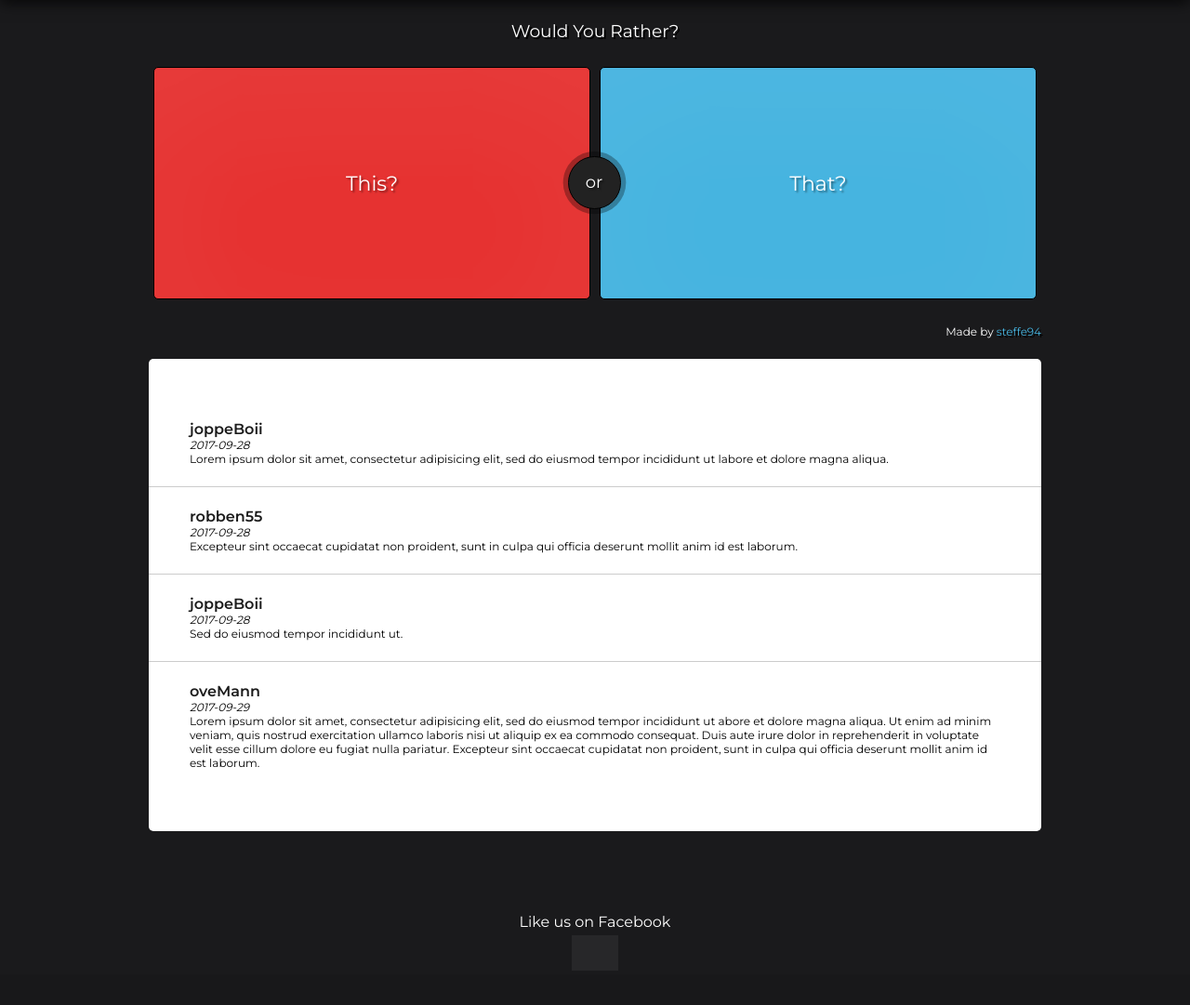
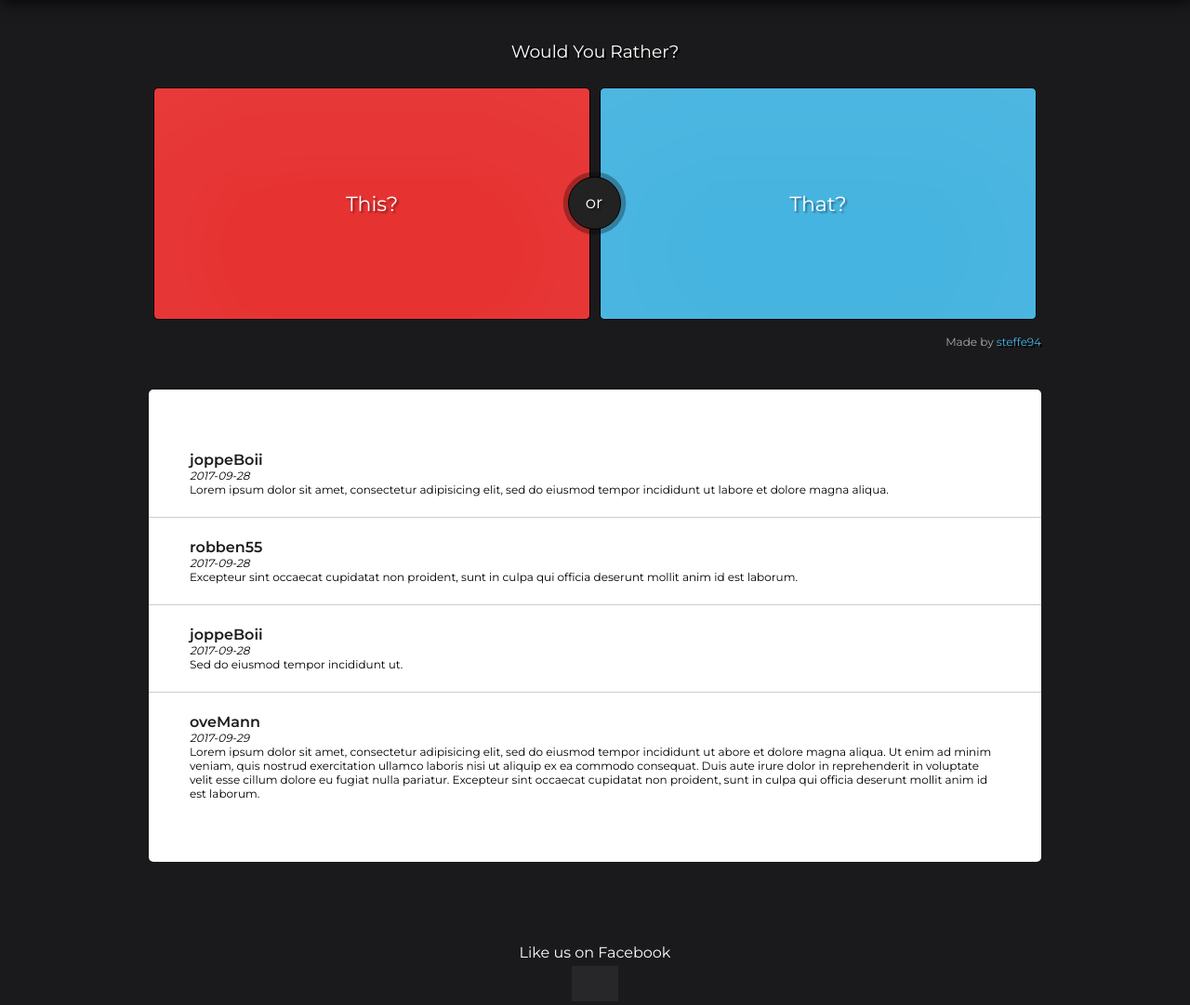
Before and after one commit to duvan094/PHPproject, a PHP site: page / in a window 1280 px wide. Shown: the part 66-1147 px from the top of the page at 93% size. Before the commit the page ends 1110 px from the top, so only its background shows below. Run offline with PHP 8.4, Linux system fonts and the light colour scheme; grey boxes are pictures that could not be loaded.

Commit message:
small changes to margins

```diff
--- a/main.css
+++ b/main.css
@@ -70,7 +70,7 @@ h3{
 
 main{
 	max-width: 960px;
-	margin:88px auto 88px auto;
+	margin:110px auto 88px auto;
 }
 
 #home{
@@ -90,7 +90,7 @@ main{
 
 /*Would you rather cards*/
 #card-container{
-	margin:22px auto;
+	margin:22px auto 11px auto;
 	overflow: hidden;
 	position: relative;
 }
@@ -161,7 +161,8 @@ main{
 main>#user{
 	font-size: 12px;
 	text-align: right;
-	margin-bottom:22px;
+	margin-bottom:44px;
+	color:#AAA;
 }
 
 main>#user>a{
```
